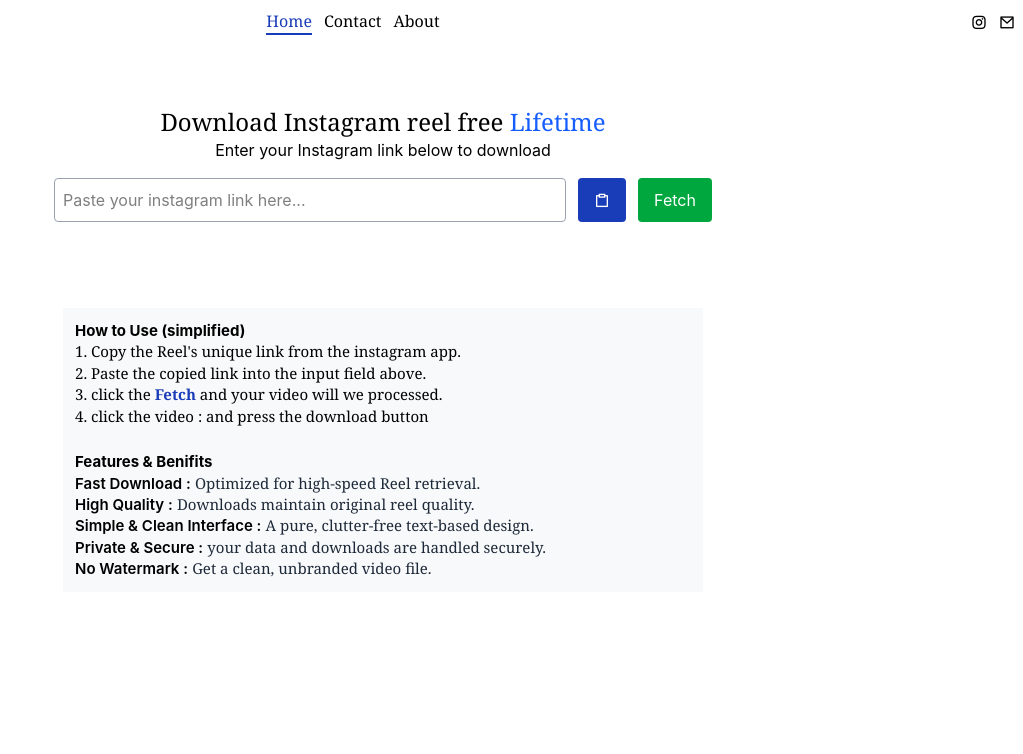
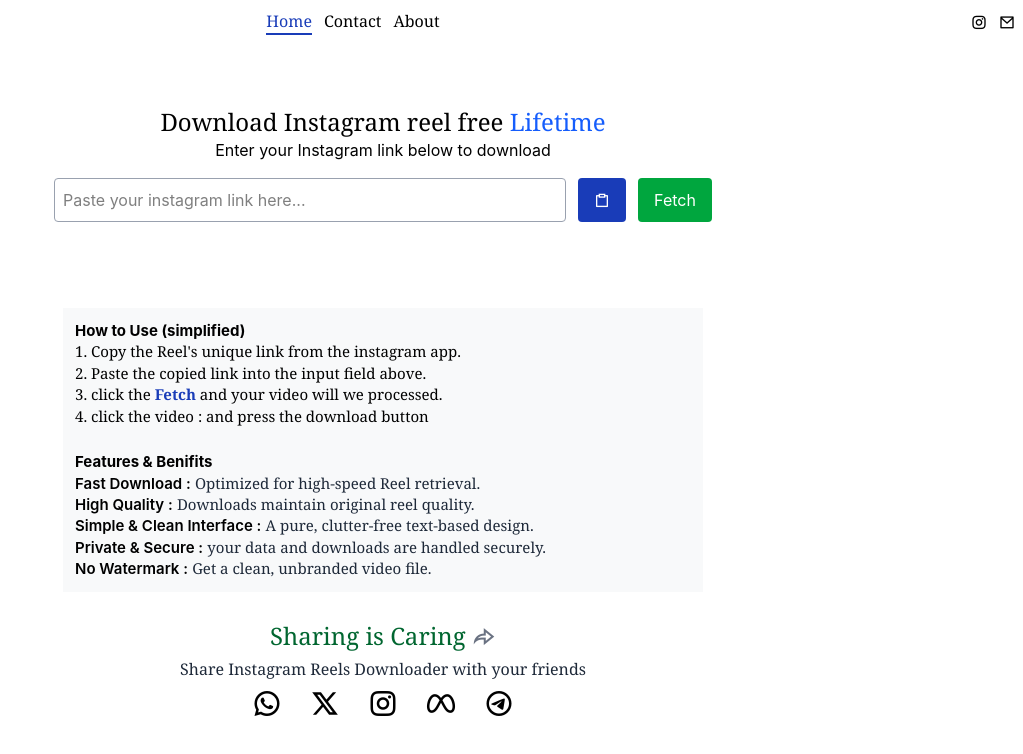
Before and after one commit to imranahamad07/socialmediavideodownloader, a React (Vite) app in the folder frontend/: page / in a window 1280 px wide. Shown: the top 754 px of the page, without its empty margins (257-1280 px from the left). Built offline with nearby package versions, Linux system fonts and the light colour scheme.

Commit message:
homepage content update

```diff
--- /dev/null
+++ b/frontend/src/Components/Sharing.jsx
@@ -0,0 +1,20 @@
+export default function Sharing() {
+    return <>
+
+        <div className="w-full flex justify-center p-4 items-center h-auto mt-3">
+            <div className={`w-full lg:w-[50%] md:w-[60%] flex flex-col gap-1 justify-center items-center `}>
+                <h1 className=" text-2xl font-serif text-green-800">Sharing is Caring <i className="text-gray-500 ri-share-forward-line"></i></h1>
+                <p className="text-gray-800 font-serif">Share Instagram Reels Downloader with your friends</p>
+
+                <div className={`flex gap-5 text-xl lg:text-3xl md:text-xl `}>
+                    <span className="cursor-pointer hover:bg-gray-200 px-1 rounded-xl transition-all"><i className="ri-whatsapp-line"></i></span>
+                    <span className="cursor-pointer hover:bg-gray-200 px-1 rounded-xl transition-all"><i className="ri-twitter-x-line"></i></span>
+                    <span className="cursor-pointer hover:bg-gray-200 px-1 rounded-xl transition-all"><i className="ri-instagram-line"></i></span>
+                    <span className="cursor-pointer hover:bg-gray-200 px-1 rounded-xl transition-all"><i className="ri-meta-line"></i></span>
+                    <span className="cursor-pointer hover:bg-gray-200 px-1 rounded-xl transition-all"><i className="ri-telegram-line"></i></span>
+                </div>
+            </div>
+        </div>
+
+    </>
+}
--- a/frontend/src/pages/Homepage.jsx
+++ b/frontend/src/pages/Homepage.jsx
@@ -1,5 +1,6 @@
 import { useEffect } from "react";
 import Inputbox from "../Components/Inputbox";
+import Sharing from "../Components/Sharing";
 
 export default function Homepage() {
     useEffect(() => {
@@ -26,5 +27,7 @@
                 <p><span className="font-semibold">No Watermark :</span> <span className="font-serif text-gray-800">Get a clean, unbranded video file.</span></p>
             </div>
         </div>
+
+        <Sharing/>
     </>
 }
```
